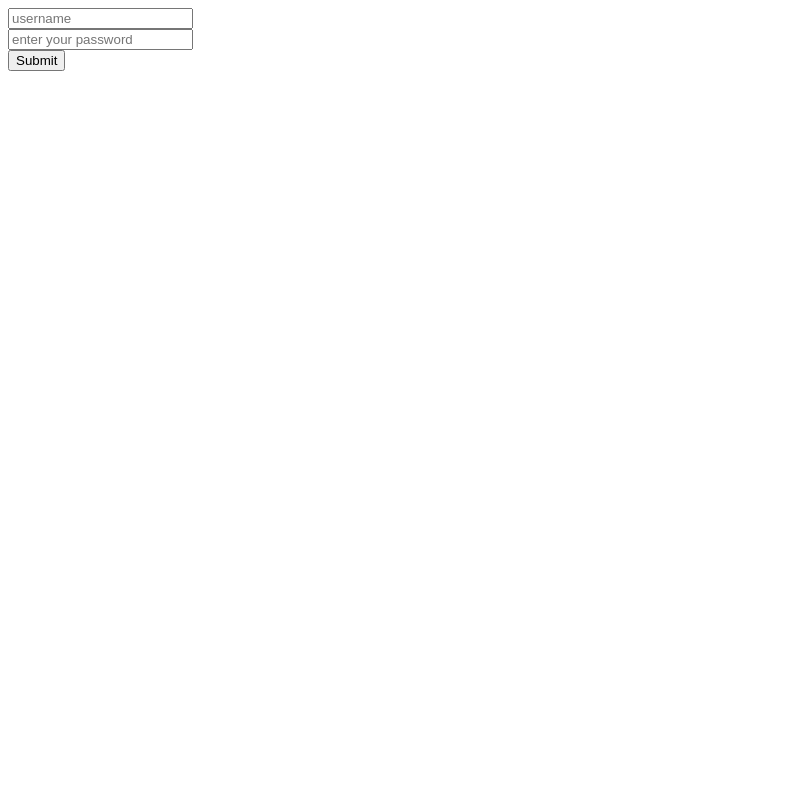
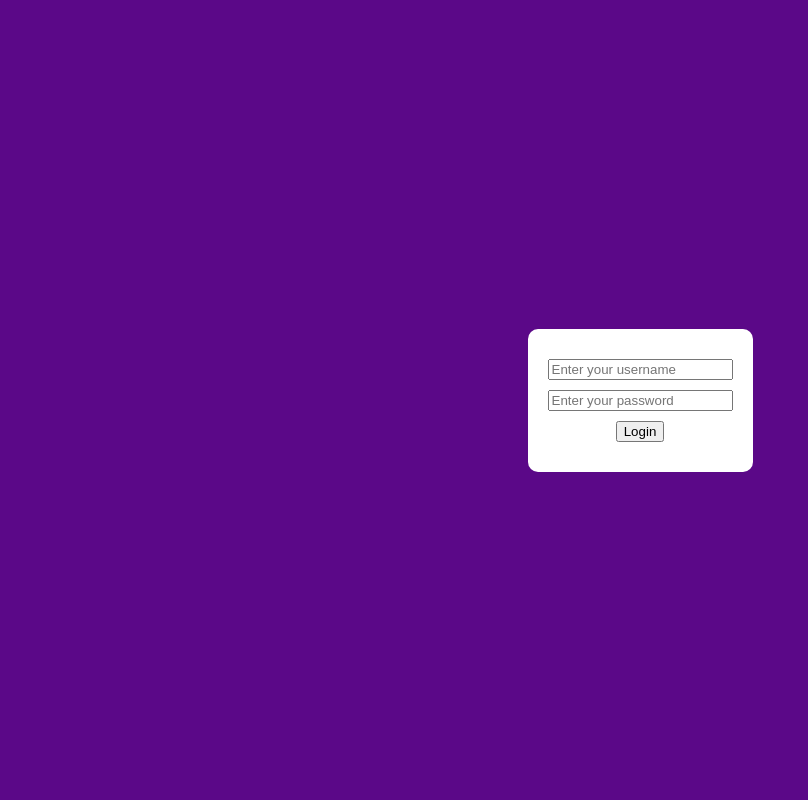
Before and after one commit to shanu-shahbin/TRAVEL_WEBSITE, a Django app: page /credentials/login in a window 1280 px wide. Shown: the whole page, without its empty margins (0-808 px from the left). Run offline with Django 4.2, Linux system fonts and the light colour scheme.

Commit message:
final code

```diff
--- a/travel_project/templates/index.html
+++ b/travel_project/templates/index.html
@@ -36,10 +36,10 @@
 									<li style= "color:#004225; font-size: 22px; font-family: 'Oswald', sans-serif; font-weight: 400; white-space: nowrap;" >{{user.username}}</li>
 									<li><a href="#">Experiences</a></li>
 									<li><a href="contact.html">Contact</a></li>
-									<li><a href="credentials/logout">logout</a></li>
+									<li><a href="credentials/logout">Logout</a></li>
 									{% else %}
 									<li><a href="credentials/register">Register</a></li>
-									<li><a href="credentials/login">login</a></li>
+									<li><a href="credentials/login">Login</a></li>
 									<li><a href="contact.html">Contact</a></li>
 									<li><a href="#">Experiences</a></li>
 									{% endif %}
--- a/travel_project/templates/login.html
+++ b/travel_project/templates/login.html
@@ -4,17 +4,34 @@
 <head>
     <meta charset="UTF-8">
     <title>login</title>
-
+    <style>
+        body {
+            background-color: #5B0888;
+            display: flex;
+            justify-content: center;
+            align-items: center;
+            height: 100vh;
+            margin: 0;
+        }
+        form {
+            background-color: white; /* You can change this to your desired background color */
+            padding: 20px;
+            border-radius: 10px;
+        }
+        input[type="text"],
+        input[type="password"],
+        input[type="submit"] {
+            display: block;
+            margin: 10px auto;
+        }
+    </style>
 </head>
 <body>
-<form action="login" method="post">
+    <form action="login" method="post">
         {% csrf_token %}
-
-          <input type="text" name="username" placeholder="username">
-          <br>
-          <input type="password" name="password" placeholder="enter your password">
-          <br>
-          <input type="submit">
-</form>
+        <input type="text" name="username" id="username" placeholder="Enter your username">
+        <input type="password" name="password" id="password" placeholder="Enter your password">
+        <input type="submit" value="Login">
+    </form>
 </body>
 </html>
--- a/travel_project/templates/register.html
+++ b/travel_project/templates/register.html
@@ -6,7 +6,7 @@
     <title>registration</title>
     <style>
         body {
-            background-color: black;
+            background-color: #5B0888;
             text-align: center;
             color: white;
         }
```
